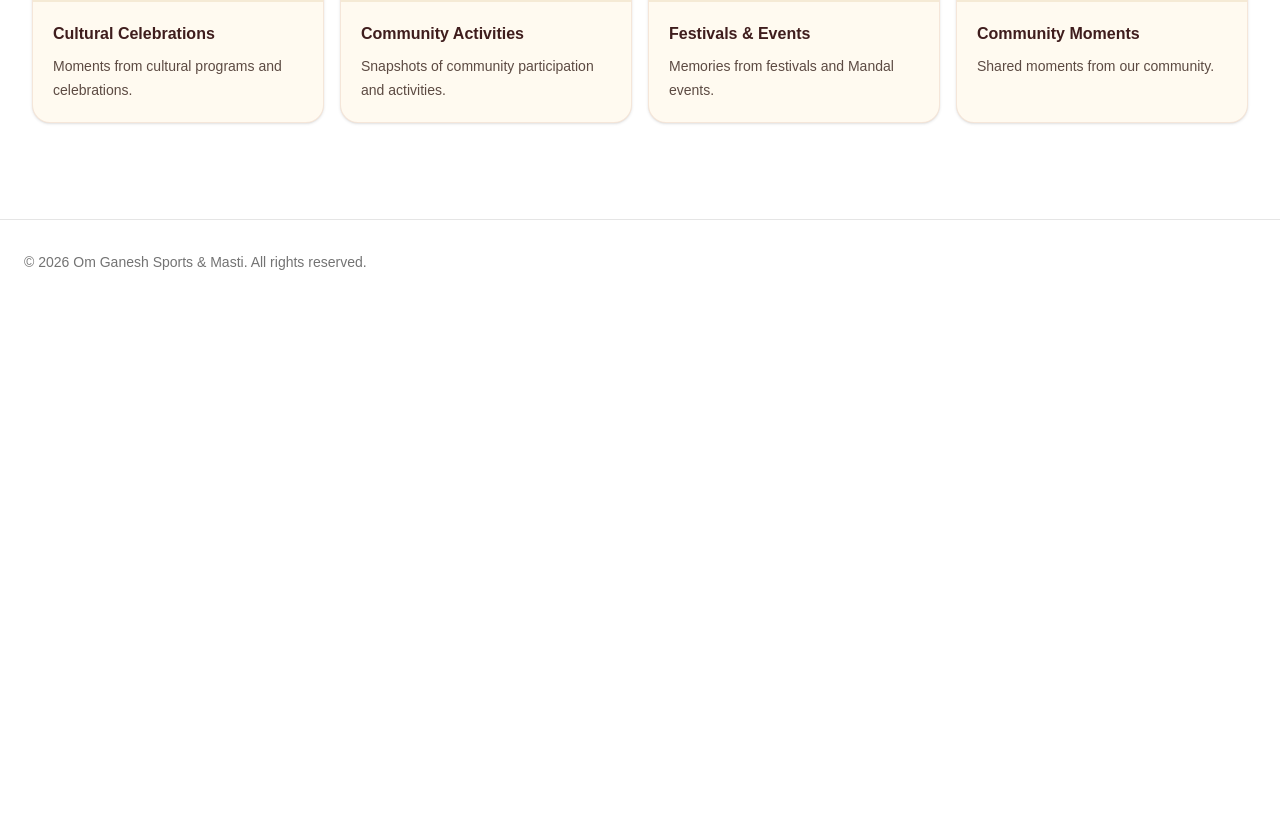
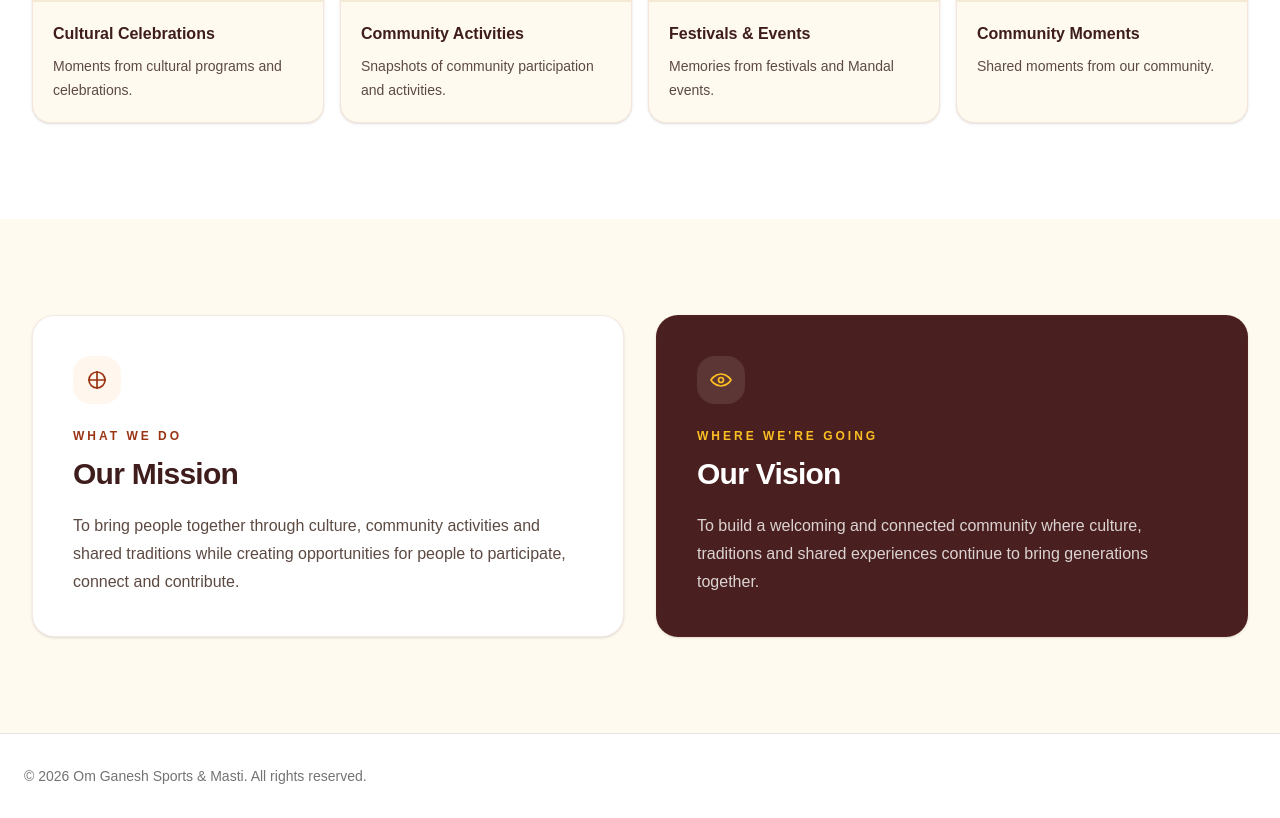
Before and after one commit to NikhilChari/OmGaneshSM, a React (Vite) app in the folder frontend/: page / in a window 1280 px wide. Shown: the part 3653-4471 px from the top of the page. Before the commit the page ends 3957 px from the top, so only its background shows below. Built offline with nearby package versions, Linux system fonts and the light colour scheme.

Commit message:
feat: add homepage mission and vision section

```diff
--- /dev/null
+++ b/frontend/src/components/home/MissionVisionSection.tsx
@@ -0,0 +1,71 @@
+function MissionVisionSection() {
+  return (
+    <section className="bg-[#fffaf0] py-16 sm:py-20 lg:py-24">
+      <div className="mx-auto max-w-7xl px-4 sm:px-6 lg:px-8">
+        <div className="grid gap-6 lg:grid-cols-2 lg:gap-8">
+          {/* Mission */}
+          <article className="rounded-3xl border border-[#9a3412]/10 bg-white p-7 shadow-sm sm:p-9 lg:p-10">
+            <div className="flex h-12 w-12 items-center justify-center rounded-2xl bg-[#fff7ed] text-[#9a3412]">
+              <svg
+                viewBox="0 0 24 24"
+                className="h-6 w-6"
+                fill="none"
+                stroke="currentColor"
+                strokeWidth="1.7"
+              >
+                <path d="M12 3v18M3 12h18" />
+                <circle cx="12" cy="12" r="8" />
+              </svg>
+            </div>
+
+            <p className="mt-6 text-xs font-bold uppercase tracking-[0.25em] text-[#9a3412]">
+              What We Do
+            </p>
+
+            <h2 className="mt-3 text-3xl font-bold tracking-tight text-[#3f1d1d]">
+              Our Mission
+            </h2>
+
+            <p className="mt-5 text-base leading-7 text-[#5c4a42]">
+              To bring people together through culture, community activities
+              and shared traditions while creating opportunities for people to
+              participate, connect and contribute.
+            </p>
+          </article>
+
+          {/* Vision */}
+          <article className="rounded-3xl border border-[#9a3412]/10 bg-[#4a1f1f] p-7 text-white shadow-sm sm:p-9 lg:p-10">
+            <div className="flex h-12 w-12 items-center justify-center rounded-2xl bg-white/10 text-[#fbbf24]">
+              <svg
+                viewBox="0 0 24 24"
+                className="h-6 w-6"
+                fill="none"
+                stroke="currentColor"
+                strokeWidth="1.7"
+              >
+                <path d="M2 12s3.5-6 10-6 10 6 10 6-3.5 6-10 6S2 12 2 12Z" />
+                <circle cx="12" cy="12" r="2.5" />
+              </svg>
+            </div>
+
+            <p className="mt-6 text-xs font-bold uppercase tracking-[0.25em] text-[#fbbf24]">
+              Where We&apos;re Going
+            </p>
+
+            <h2 className="mt-3 text-3xl font-bold tracking-tight">
+              Our Vision
+            </h2>
+
+            <p className="mt-5 text-base leading-7 text-white/80">
+              To build a welcoming and connected community where culture,
+              traditions and shared experiences continue to bring generations
+              together.
+            </p>
+          </article>
+        </div>
+      </div>
+    </section>
+  )
+}
+
+export default MissionVisionSection
--- a/frontend/src/pages/Home.tsx
+++ b/frontend/src/pages/Home.tsx
@@ -4,6 +4,7 @@ import IntroductionSection from '@/components/home/IntroductionSection'
 import UpcomingEventsSection from '@/components/home/UpcomingEventsSection'
 import LatestNewsSection from '@/components/home/LatestNewsSection'
 import GalleryPreviewSection from '@/components/home/GalleryPreviewSection'
+import MissionVisionSection from '@/components/home/MissionVisionSection'
 function Home() {
   return (
     <>
@@ -13,6 +14,7 @@ function Home() {
       <UpcomingEventsSection />
       <LatestNewsSection />
       <GalleryPreviewSection />
+      <MissionVisionSection />
     </>
   )
 }
```
